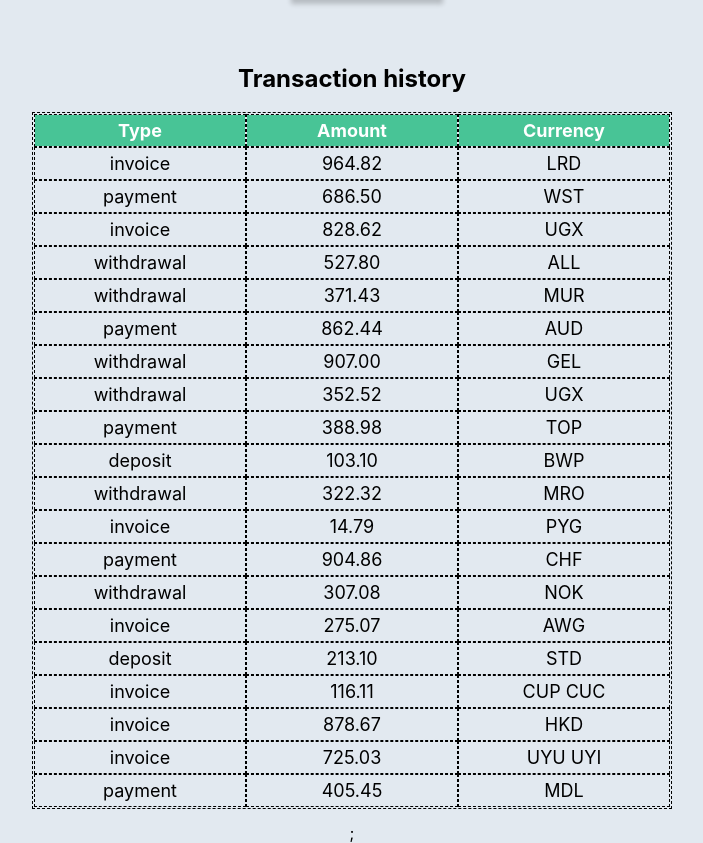
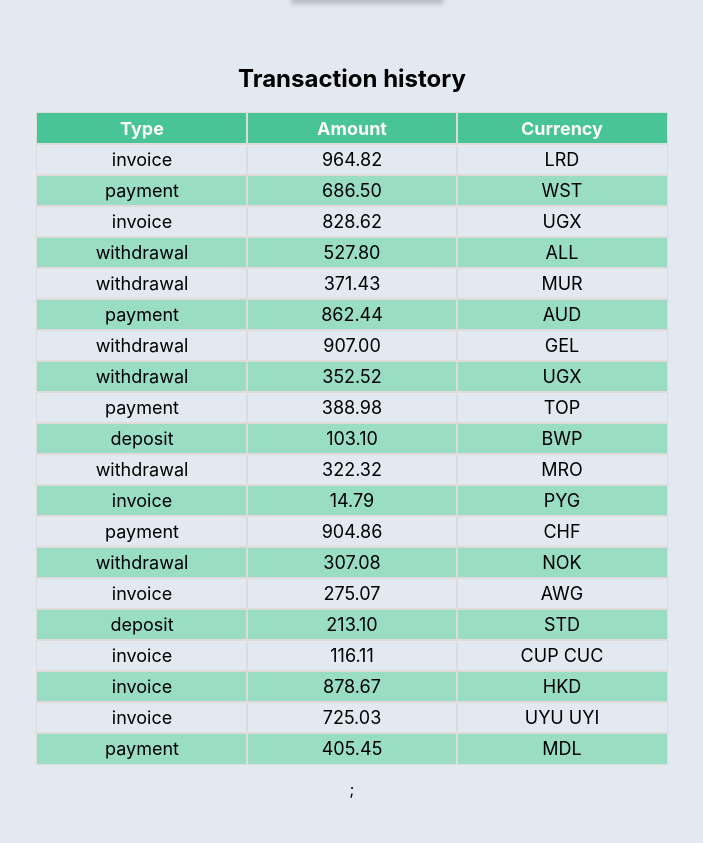
Before and after one commit to PhazZzyo/goit-react-hw-01-components, a React (Create React App) app: page / in a window 1280 px wide. Shown: the part 1287-2130 px from the top of the page, without its empty margins (288-991 px from the left). After the commit the page ends 2086 px from the top, so only its background shows below. Built offline with nearby package versions, Linux system fonts and the light colour scheme.

Commit message:
CSS update

```diff
--- a/src/components/FriendList/FriendList.module.css
+++ b/src/components/FriendList/FriendList.module.css
@@ -1,6 +1,10 @@
 p {
   padding-left: 5px;
   text-align: left;
+}
+
+li:hover {
+  background-color: #e9f5be;
 }
 
 .friendListContainer {
--- a/src/components/TransactionHistory/TransactionHistory.jsx
+++ b/src/components/TransactionHistory/TransactionHistory.jsx
@@ -13,15 +13,15 @@ const TransactionHistory = ({ items }) => {
             <th>Currency</th>
           </tr>
         </thead>
-        {items.map(({ id, type, amount, currency }) => (
-          <tbody key={id}>
-            <tr className={style.row}>
-              <td className={style.type}>{type}</td>
-              <td className={style.amount}>{amount}</td>
-              <td className={style.currency}>{currency}</td>
+        <tbody>
+          {items.map(item => (
+            <tr key={item.id}>
+              <td>{item.type}</td>
+              <td>{item.amount}</td>
+              <td>{item.currency}</td>
             </tr>
-          </tbody>
-        ))}
+          ))}
+        </tbody>
       </table>
     </div>
   );
--- a/src/components/TransactionHistory/TransactionHistory.module.css
+++ b/src/components/TransactionHistory/TransactionHistory.module.css
@@ -2,7 +2,8 @@ table,
 th,
 td {
   font-size: 18px;
-  outline: dashed 1px black;
+  outline: solid 1px rgb(223, 219, 219);
+  border-collapse: collapse;
 }
 
 th,
@@ -16,6 +17,14 @@ th {
   color: white;
 }
 
+tr:nth-last-child(odd) {
+  background-color: #99ddc4;
+}
+
+tr:hover {
+  background-color: #48c496;
+}
+
 .TransactionContainer {
   padding: 15px;
   display: flex;
```
